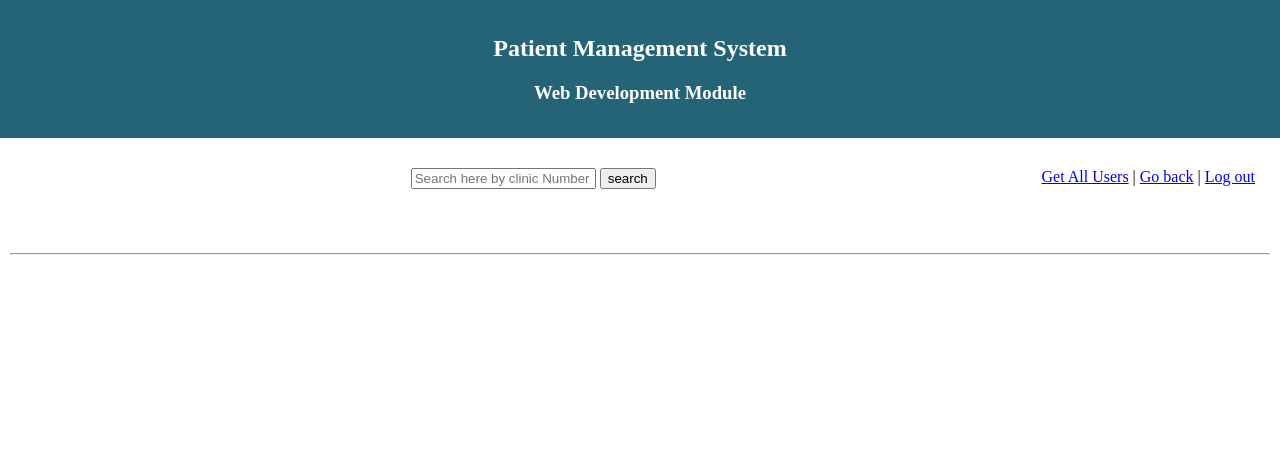
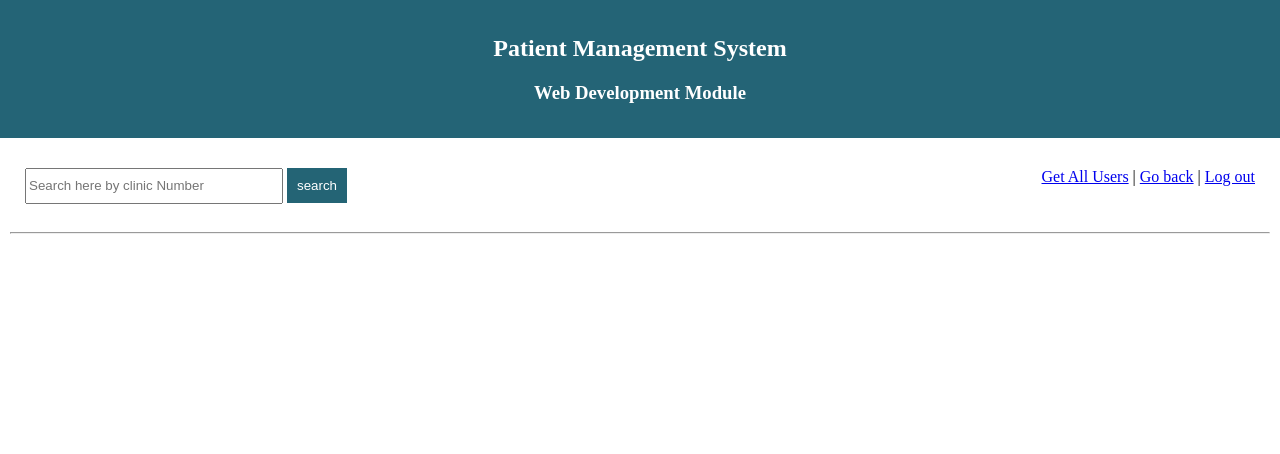
Before and after one commit to Chandimalmit/MyClinic, a PHP site: page /member.php in a window 1280 px wide. Shown: the top 454 px of the page. Run offline with PHP 8.4, Linux system fonts and the light colour scheme; some libraries are stand-ins or nearby versions.

Commit message:
ui fixes

```diff
--- a/css/style.css
+++ b/css/style.css
@@ -69,6 +69,10 @@ body{
    padding: 10px;
 
 }
+
+.list-container h3{
+	text-align: center;
+}
 .pull-left{
    float: left;
 }
@@ -85,6 +89,9 @@ body{
    text-align: center;
 }
 
+table{
+	width: 100%;
+}
 
 table, td, th {
     border: 1px solid black;
--- a/member.php
+++ b/member.php
@@ -5,10 +5,10 @@
 	?>
 	 <div class="main-content">
 	 	<div class="search-container">
-	 	<div class="inline-element">
-		 	<form method="post" action="">
-		 			<input type="text" name="keyword" placeholder="Search here by clinic Number"/>
-		 			<input type="submit" value="search">
+	 	<div class="inline-element pull-left">
+		 	<form method="post" action="" class="search-form">
+		 			<input type="text" name="keyword" placeholder="Search here by clinic Number" required/>
+		 			<input type="submit" value="search" class="btn">
 		 	</form>
 	   </div>
 	 	<div class="inline-element pull-right">
@@ -17,7 +17,7 @@
 	 		<a href="controllers/logout.php">Log out</a>
 	    </div>
 	    </div><hr>
-	    <div class="list-section">
+	    <div class="list-container">
 	    	<?php
 	    	$keyword = "";
             if ($_SERVER["REQUEST_METHOD"] == "POST") {
@@ -26,6 +26,7 @@
                 $result = $conn->query($sql);
 
 			if ($result->num_rows > 0) { ?>
+			    <h3>Search Results For: <?php echo $keyword; ?></h3>
 				    <table>
 				    	<tr>
 				    	<th>User Id</th>
--- a/users.php
+++ b/users.php
@@ -31,6 +31,7 @@ if (!isset($_SESSION["login_user"]))
 
 			if ($result->num_rows > 0) { ?>
 			<div class="list-container">
+				<h3>List of All Members</h3>
 				    <table>
 				    	<tr>
 				    	<th>User Id</th>
```
